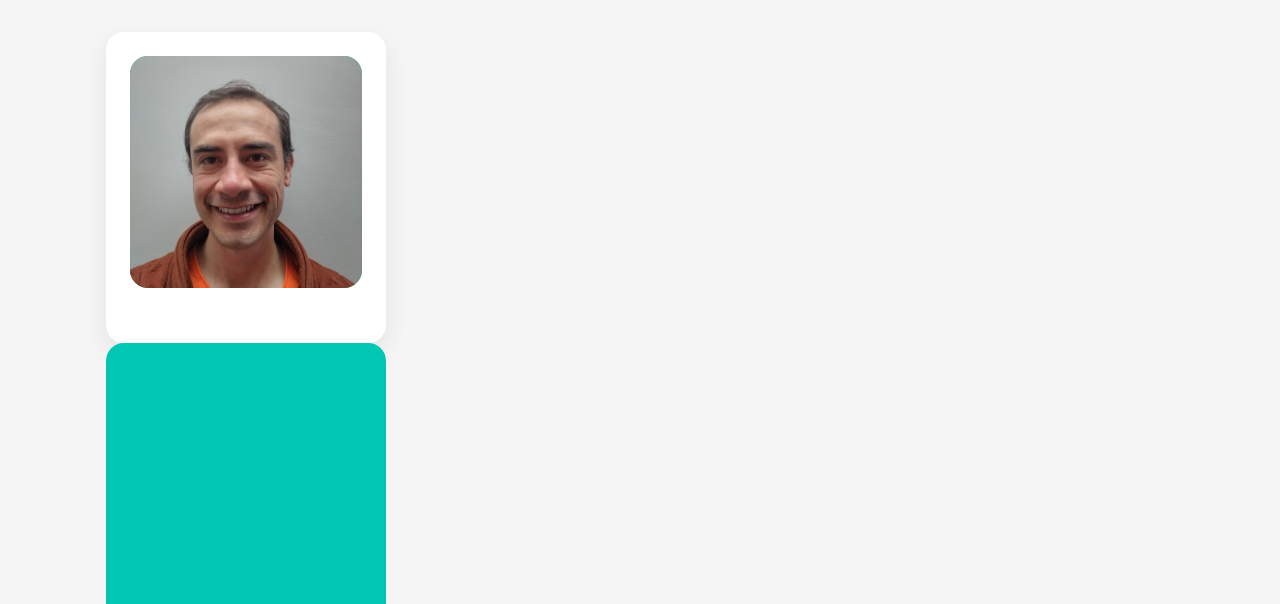
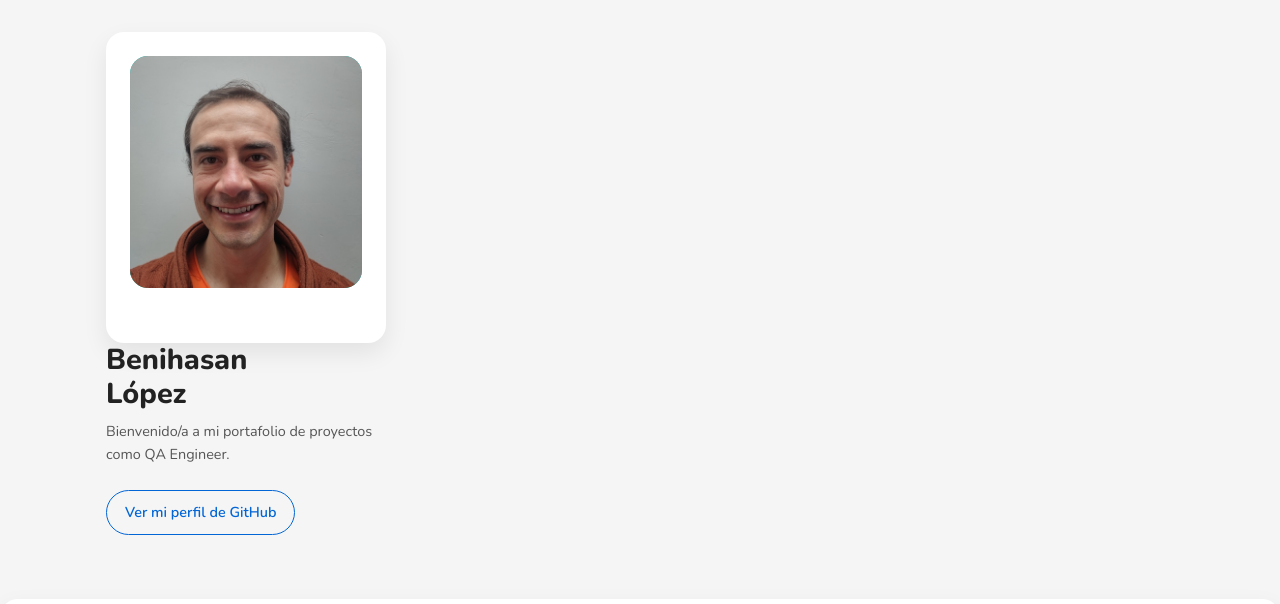
Before and after one commit to Be7-QA/portafolio, a plain HTML site: page index.html in a window 1280 px wide. Shown: the top 604 px of the page. Drawn offline with nearby package versions, Linux system fonts and the light colour scheme.

Commit message:
Update index.html

```diff
--- a/index.html
+++ b/index.html
@@ -187,8 +187,6 @@
          alt="Benihasan López"
          class="profile-image">
 </div>
-<!-- Cuando subas tu foto, cámbialo por <img src="mi-foto.jpg" class="profile-image"> -->
-      <div class="profile-image"></div>
 
       <h1>Benihasan<br>López</h1>
 
```
